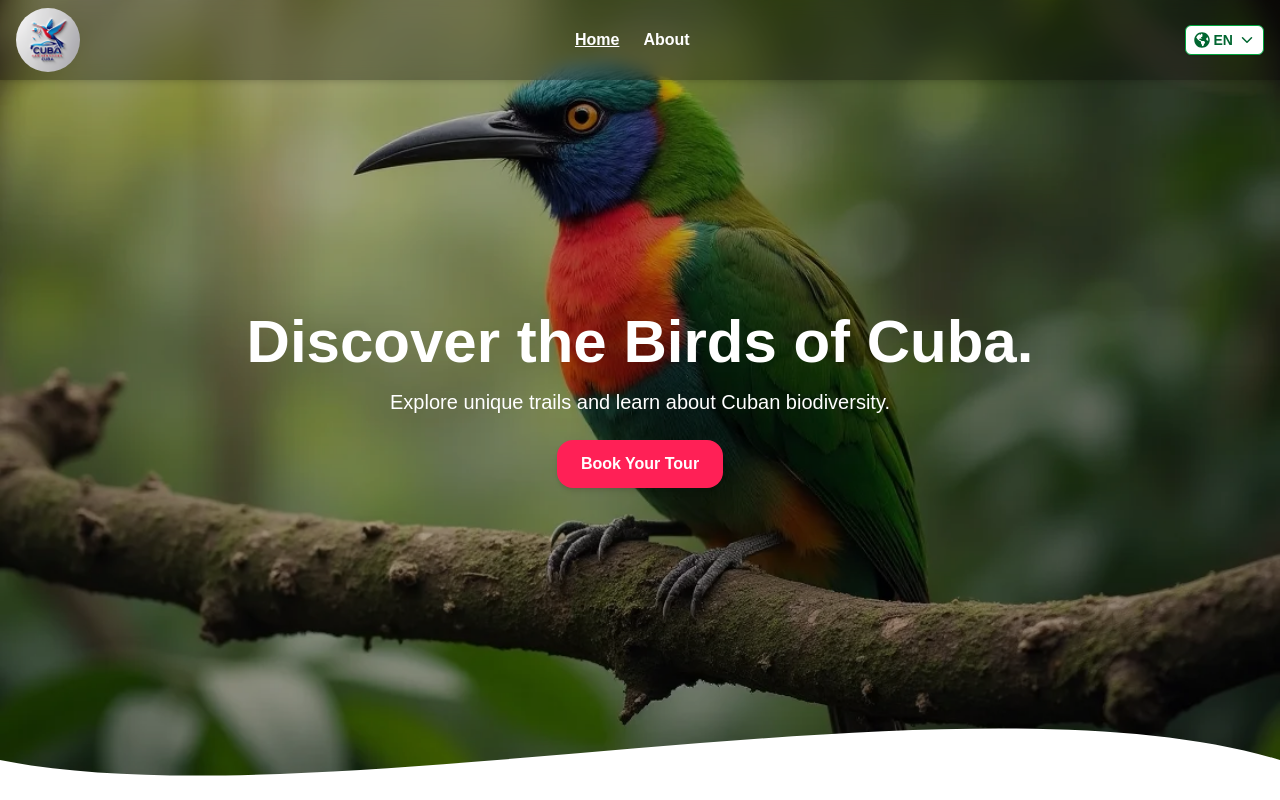
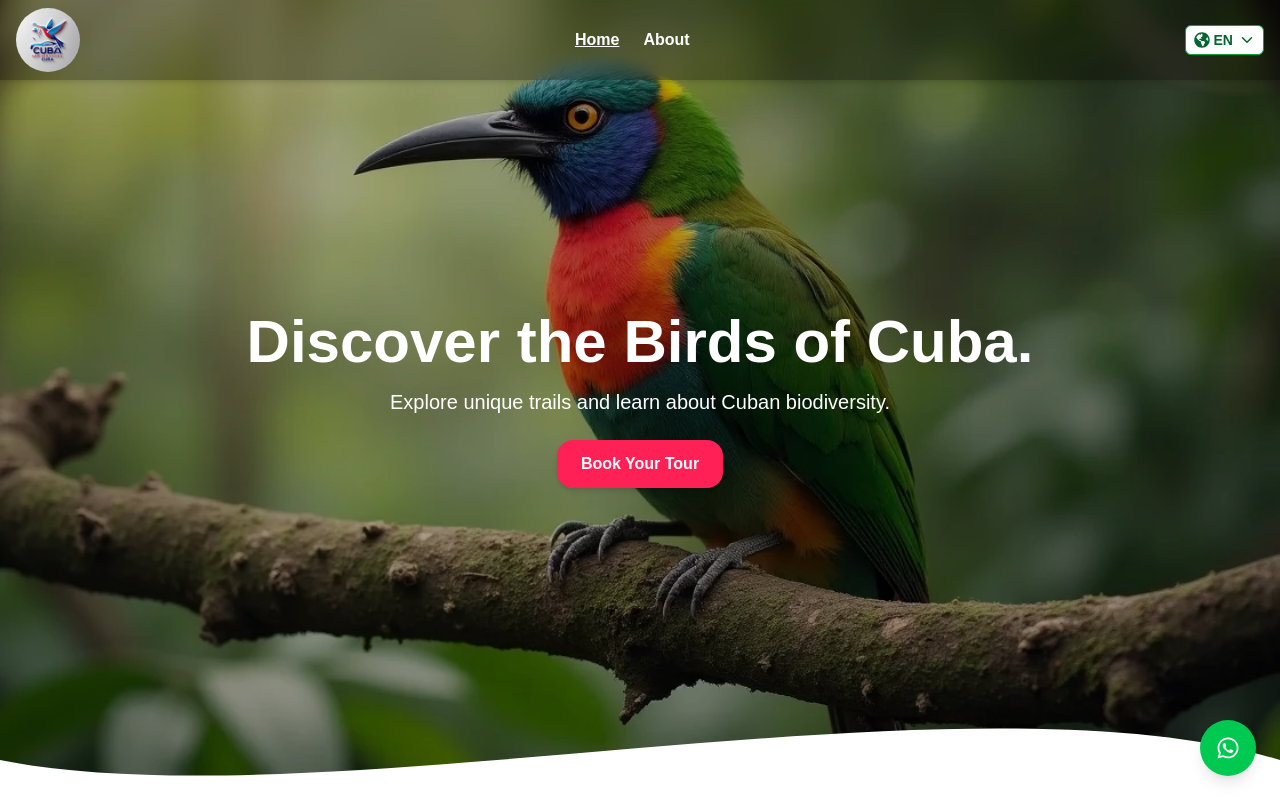
Before and after one commit to GLM1996/avescuba, a Next.js app: page /en in a window 1280 px wide. Shown: the top 800 px of the page. Built offline with nearby package versions, Linux system fonts and the light colour scheme.

Commit message:
Btn Contact

```diff
--- /dev/null
+++ b/src/app/[locale]/components/ui/BtnContact.tsx
@@ -0,0 +1,18 @@
+// components/BotonWhatsapp.tsx
+import { FaWhatsapp } from 'react-icons/fa';
+
+const BtnContact = () => {
+  return (
+    <a
+      href="https://wa.me/5358524424?text=Hola,%20estoy%20interesado%20en%20los%20tours%20de%20aves%20en%20Cuba"
+      target="_blank"
+      rel="noopener noreferrer"
+      className="fixed bottom-6 right-6 z-50 bg-green-500 hover:bg-green-600 text-white rounded-full p-4 shadow-lg transition-all"
+      aria-label="Contactar por WhatsApp"
+    >
+      <FaWhatsapp className="w-6 h-6" />
+    </a>
+  );
+};
+
+export default BtnContact;
--- a/src/app/[locale]/page.tsx
+++ b/src/app/[locale]/page.tsx
@@ -4,6 +4,7 @@ import Navbar from './components/Navbar';
 import Hero from './components/Hero';
 import Gallery from './components/Gallery';
 import Tours from './components/Tours';
+import BtnContact from './components/ui/BtnContact';
 
 export default function HomePage() {
 
@@ -13,6 +14,7 @@ export default function HomePage() {
       <Hero />
       <Tours />
       <Gallery />
+      <BtnContact/>
     </div>
   );
 }
```
